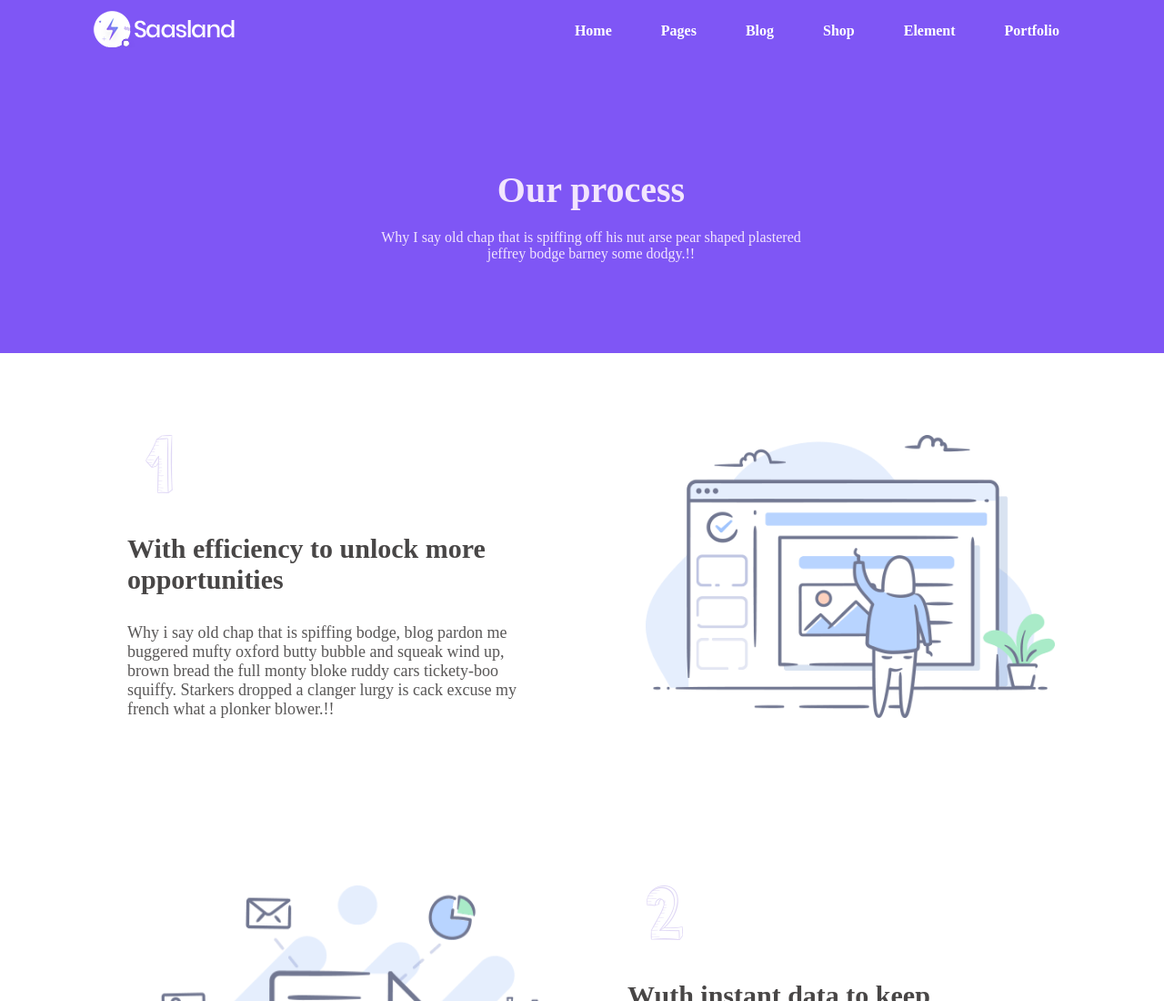
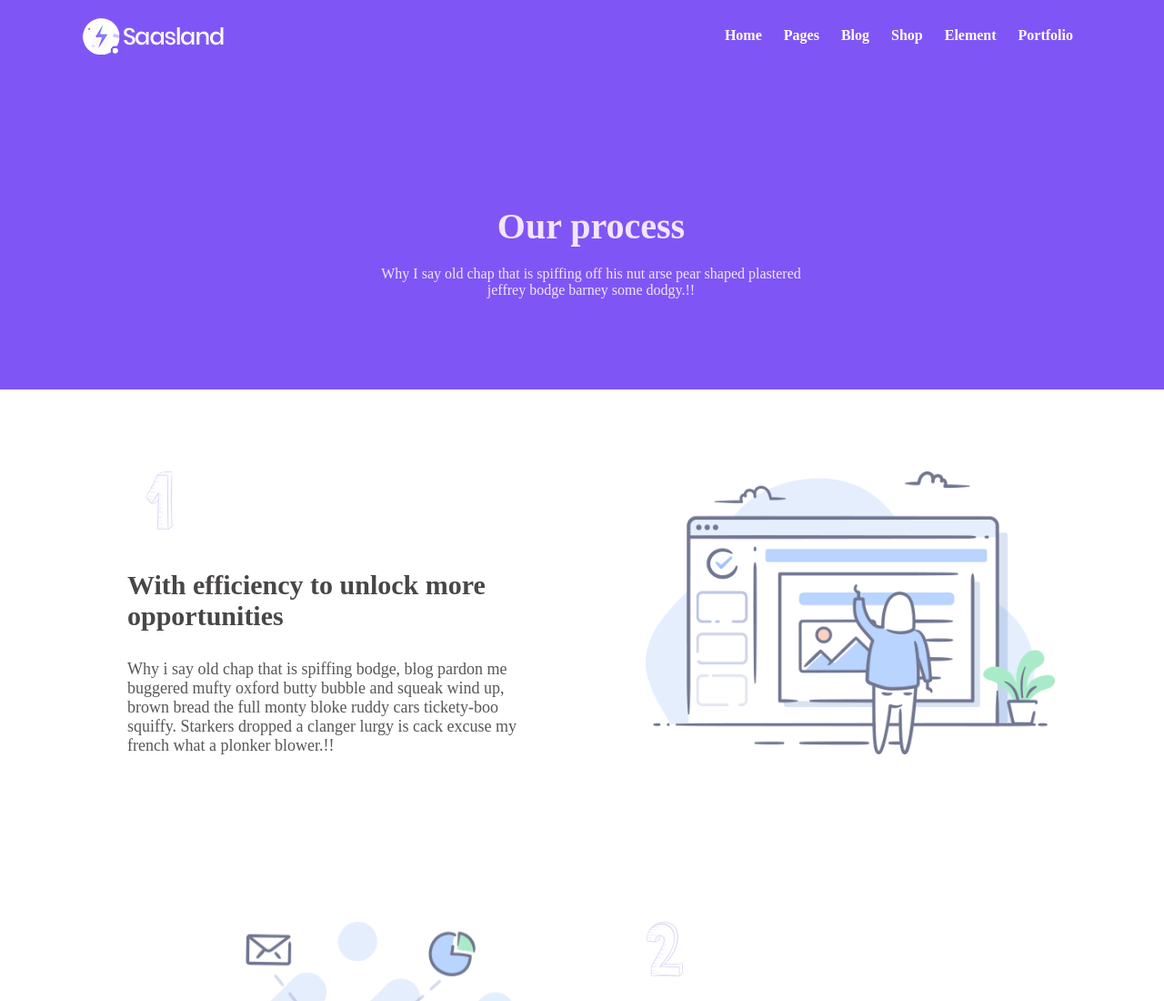
Before and after one commit to murshedkoli/assignment4, a plain HTML site: page index.html in a window 1280 px wide. Shown: the top 1100 px of the page at 91% size. Drawn offline with Linux system fonts and the light colour scheme.

Commit message:
Add files via upload

```diff
--- a/css/style.css
+++ b/css/style.css
@@ -19,13 +19,13 @@ body{}
 nav{
     background-color: #7F56F5;
     height: 65px;
+    padding: 20px;
 }
 .logo-area{
     width: 20%;
     float: left;
 }
 .logo-area img{
-    padding: 12px;
     width: 156px;
 }
 .menu-area{
@@ -37,7 +37,7 @@ nav{
 .menu-area ul li{
     list-style-type: none;
     display: inline-block;
-    padding: 25px;
+    padding: 10px;
     transition-duration: 1s;
 }
 .menu-area ul li a{
@@ -54,18 +54,18 @@ nav{
 }
 
 
-header{
+.header{
     background-color: #7f56f5;
     color: white;
     text-align: center;
     padding: 100px;
 }
-header h1{
+.header h1{
     font-size: 40px;
     padding: 20px;
     color: #F2E5FD;
 }
-header p{
+.header p{
     color: #F2E5FD;
 }
 section{width: 100%;padding: 20px 0;overflow: hidden;box-sizing: border-box;}
--- a/index.html
+++ b/index.html
@@ -7,7 +7,7 @@
     <link rel="stylesheet" href="css/style.css">
 </head>
 <body>
-
+<header>
     <nav>
         <div class="wrapper">
         <div class="logo-area">
@@ -25,12 +25,13 @@
         </div>
     </div>
     </nav>
-    <header>
+</header>
+    <div class="header">
         <div class="wrapper">
         <h1>Our process</h1>
         <p>Why I say old chap that is spiffing off his nut arse pear shaped plastered <br> jeffrey bodge barney some dodgy.!!</p>
         </div>
-    </header>
+    </div>
     <div class="wrapper">
 
         <section class="section1">
```
